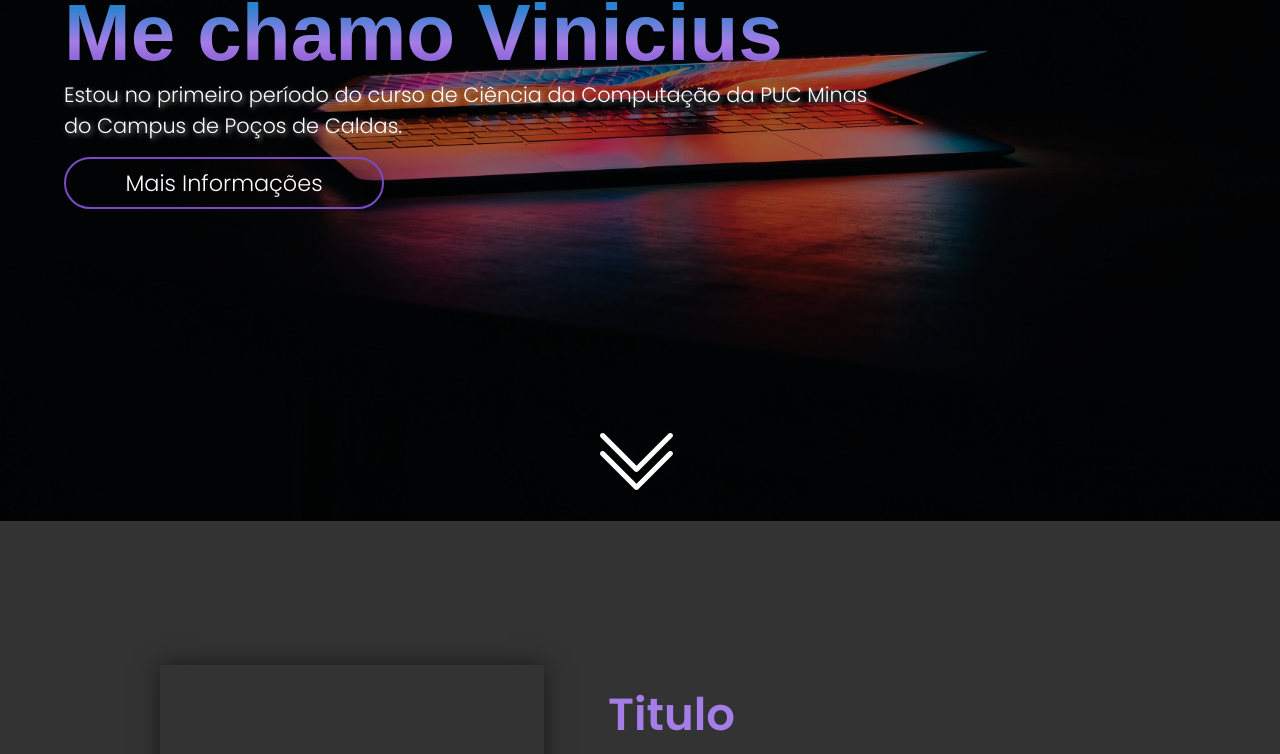
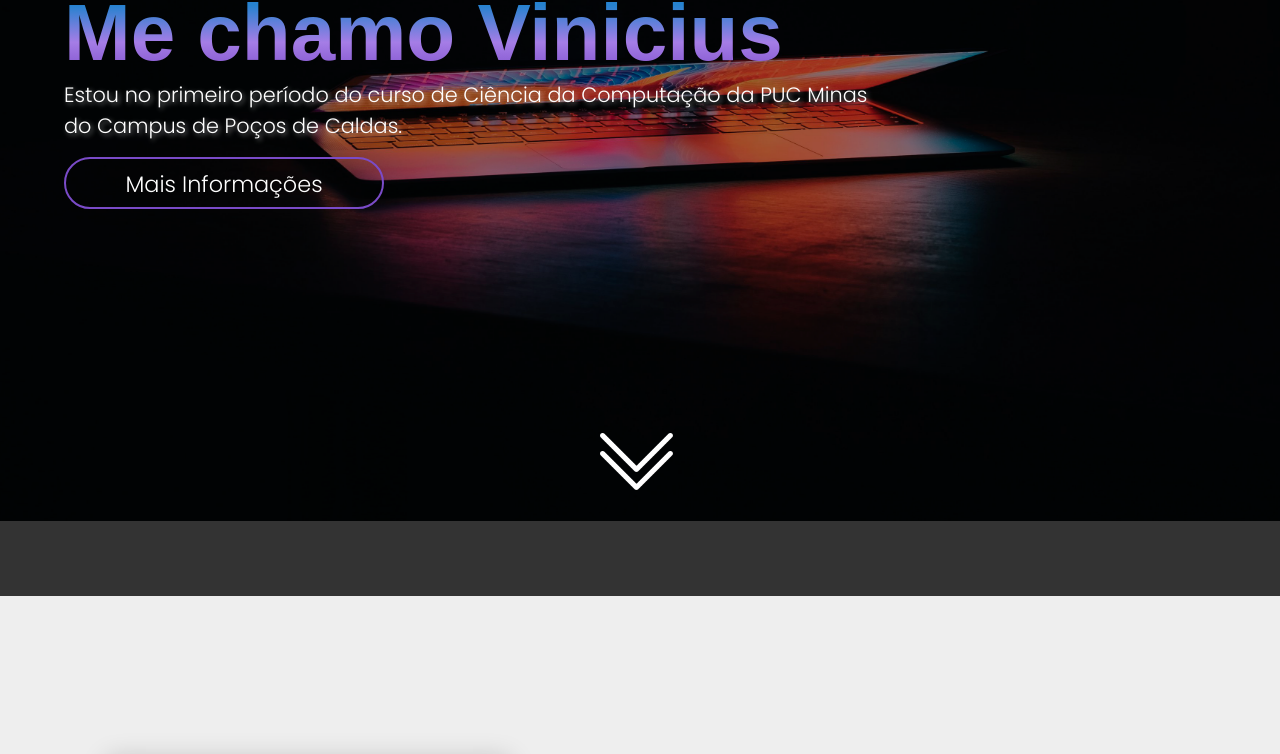
Before and after one commit to VncS1/Portfolio, a React (Create React App) app: page / in a window 1280 px wide. Shown: the part 279-1033 px from the top of the page. Built offline with nearby package versions, Linux system fonts and the light colour scheme.

Commit message:
Editando a parte da biografia

```diff
--- a/package.json
+++ b/package.json
@@ -1,5 +1,5 @@
 {
-    "name": "dtmoney",
+    "name": "portfolio-vinicius",
     "version": "0.1.0",
     "private": true,
     "dependencies": {
--- a/src/Components/Bio/index.tsx
+++ b/src/Components/Bio/index.tsx
@@ -6,8 +6,8 @@ export function Biografia(){
         <BioStyle>
             <div className="img-box"></div>
             <div className="text-left">
-                <h1>Titulo</h1>
-                <h2>Subtitulo</h2>
+                <h1>Biografia</h1>
+                <h2>Algumas informações sobre a minha vida.</h2>
                 <p>
                     Lorem ipsum dolor sit amet, consectetur adipiscing elit. Vestibulum nibh libero, lobortis facilisis enim vitae, aliquet scelerisque libero. Quisque vitae justo sit amet arcu malesuada sollicitudin. Quisque mollis lectus scelerisque imperdiet lobortis. Fusce semper orci leo, quis suscipit tellus aliquam a. Nullam quis luctus risus, quis aliquam urna. Integer sagittis accumsan vehicula. Nunc sit amet rutrum magna, quis lobortis nisl. Curabitur lobortis dolor id nibh auctor ultricies.
                 </p>
--- a/src/Components/Bio/styles.ts
+++ b/src/Components/Bio/styles.ts
@@ -2,28 +2,29 @@ import styled from 'styled-components';
 
 
 export const BioStyle = styled.div `
-    position: relative;
+    background-color: #eee;
 
-    height: 120vh;
     width: 100%;
-    background-color: #333;
-
-    margin-top: -4.7rem;
+    height: 140vh;
 
     display: flex;
+    flex-direction: row;
     align-items: center;
-    justify-content: center;
+    justify-content: space-around;
 
+    padding: 4rem;
+
+    overflow: hidden;
+
+    font-family: 'Poppins', sans-serif;
+    text-align: left;
 
     .img-box {
-        width: 30%;
-        height: 70%;
-
+        width: 35%;
+        height: 80%;
         background-color: #333;
 
-        box-shadow: 0 0 25px rgba(0,0,0,0.5);
-
-        z-index: 1;
+        box-shadow: 0 0 25px rgba(0,0,0,0.2);
         transition: all 0.5s;
 
         &:hover {
@@ -32,34 +33,48 @@ export const BioStyle = styled.div `
     }
 
     .text-left {
-        display: flex;
-        align-items: left;
-        flex-direction: column;
+        width: 50%;
+        height: 50%;
 
-        font-family: 'Poppins', sans-serif;
-        text-align: left;
+        display: grid;
+        grid-template-columns: repeat(1, 1fr);
+        grid-template-rows: 1fr 1fr 3fr 1fr;
 
-        background-color: var(--background);
+        p {
+            font-size: 17px;
 
-        height: 70%;
-        width: 45%;
+        }
 
-        padding: 1rem 1rem 1rem 4rem;
 
         h1 {
             color: var(--light-purple);
             font-weight: bold;
-            font-size: 45px;
-
-            /* text-shadow: 2px 2px 2px rgba(255,255,255,1); */
-        }
-
-        p {
-            word-wrap: break-word;
-            line-height: 30px;
-            font-size: 16px;
+            font-size: 50px;
         }
     }
 
+    @media(max-width: 1000px){
+        height: 150vh;
+
+        flex-direction: column;
+        justify-content: left;
+
+
+        .img-box {
+            width: 80%
+        }
+
+        .text-left {
+            padding: 1rem;
+            gap: 1rem;
+            width: 70%;
+        }
+
+        button {
+            font-size: 16px;
+            padding: 0.25rem 1.5rem;
+            width: 16rem;
+        }
+    }
 
 `;
--- a/src/Components/Button/styles.ts
+++ b/src/Components/Button/styles.ts
@@ -7,7 +7,7 @@ export const ButtonStyle = styled.button`
         border: 2px solid #7a4bc8;
         border-radius: 2rem;
         background-color: transparent;
-        padding: 0 3rem;
+        padding: 0.5rem 3rem;
 
 
         font-family: 'Poppins', sans-serif;
```
